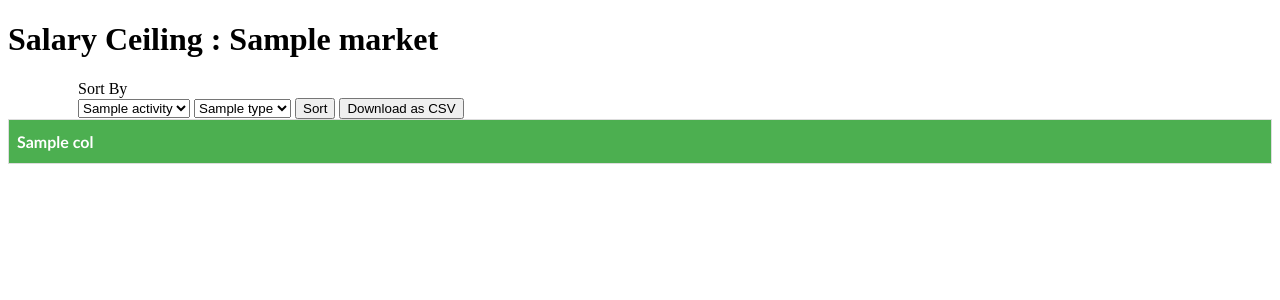
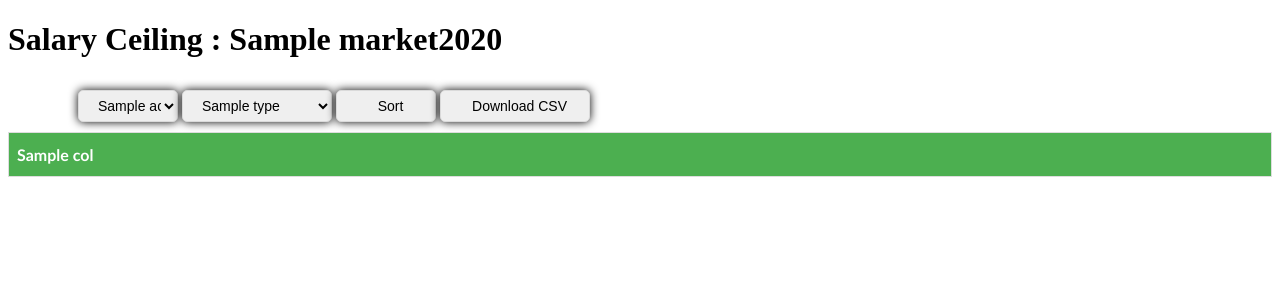
Before and after one commit to abanerjee84/NBA_SALARY_PREDICTOR, a Flask app: template templates/pred_table.html in a window 1280 px wide. Shown: the top 300 px of the page. Run offline with Flask 2, Linux system fonts and the light colour scheme; the template is opened without the code that fills it: most values are stand-ins (such as "Sample title", 1, 10 or a date in 2020); lists and menus that the app fills with data are empty.

Commit message:
semi final

```diff
--- a/main.py
+++ b/main.py
@@ -1,4 +1,5 @@
-from flask import Flask, render_template, request
+from flask import Flask, render_template, request,Response
+from flask import send_file
 import pandas as pd
 import numpy as np
 import statsmodels.api as sm
@@ -380,7 +381,7 @@ def gather_data():
     plt.savefig('./static/position.png')
 
 
-    return nba_df,y_pred,player_pred,market_cap
+    return nba_df,y_pred,player_pred,market_cap,year
 
 
 
@@ -392,14 +393,15 @@ nba_df=0
 y_pred=0
 player_pred=0
 market_cap=0
+year=0
 app = Flask(__name__,static_url_path='/static')
 app.config["CACHE_TYPE"] = "null"
 @app.route('/' , methods=['GET', 'POST'])
 def html_table():
-    global flag,nba_df,y_pred,player_pred,market_cap
+    global flag,nba_df,y_pred,player_pred,market_cap,year
 
-    if flag==0:
-        nba_df,y_pred,player_pred,market_cap=gather_data()
+    if flag==0 or np.random.rand()<0.01:
+        nba_df,y_pred,player_pred,market_cap,year=gather_data()
         market_cap=float(market_cap)
         make_float = lambda x: "${:,.2f}".format(x)
         market_cap=make_float(market_cap)
@@ -415,15 +417,10 @@ def html_table():
     make_per = lambda x: "{:,.2f}%".format(x)
 
 
-
-
-
-    select = request.form.get('activity')
-    ty=request.form.get('type')
-    dwn=request.form.get('download')
-    srt=request.form.get('sort')
-    ss=str(select) # just to see what select is
-    if srt=='Sort':
+    if 'sort' in request.form:
+        select = request.form.get('activity')
+        ty=request.form.get('type')
+        ss=str(select) # just to see what select is
         if ss=="Team":
             if ty=='Lowest First':
                 show_df.sort_values(by='Tm', ascending=True,inplace=True)
@@ -444,14 +441,22 @@ def html_table():
                 show_df.sort_values(by='EPP', ascending=True,inplace=True)
             else:
                 show_df.sort_values(by='EPP', ascending=False,inplace=True)
-    if dwn=='Download as CSV':
-        print("admasdasjkd")
+    elif 'down' in request.form:
+            file = open('./static/data_csv.csv','r')
+            returnfile = file.read().encode('utf-8-sig')
+            file.close()
+            return Response(returnfile,
+                mimetype="text/csv",
+                headers={"Content-disposition":
+                         "attachment; filename=data_csv.csv"})
+
 
     show_df['Predicted_Salary']=show_df['Predicted_Salary'].apply(make_float)
     show_df['salary']=show_df['salary'].apply(make_float)
     show_df['EPP']=show_df['EPP'].apply(make_per)
-    # return render_template('pred_table.html',  tables=[show_df.to_html(classes='data')], titles=show_df.columns.values)
-    return render_template("pred_table.html", type=type,activities=activities,market=market_cap,column_names=show_df.columns.values, row_data=list(show_df.values.tolist()), zip=zip)
+    show_df.to_csv('./static/data_csv.csv',encoding='utf-8-sig')
+    yr="    ("+str(year)+"-"+str(year+1)+")"
+    return render_template("pred_table.html", year=yr,type=type,activities=activities,market=market_cap,column_names=show_df.columns.values, row_data=list(show_df.values.tolist()), zip=zip)
 
 @app.after_request
 def add_header(response):
@@ -464,25 +469,4 @@ def add_header(response):
     return response
 
 if __name__ == '__main__':
-    app.run(host='0.0.0.0',port=8000)
-
-# app = Flask(__name__)
-#
-# @app.route('/', methods=['post', 'get'])
-# def login():
-#     message = ''
-#     if request.method == 'POST':
-#         username = request.form.get('username')  # access the data inside
-#         password = request.form.get('password')
-#
-#         if username == 'root' and password == 'pass':
-#             message = "Correct username and password"
-#         else:
-#             message = "Wrong username or password"
-#
-#     return render_template('pred.html', message=message)
-#
-#
-# # main driver function
-# if __name__ == '__main__':
-#     app.run()
+    app.run(host='0.0.0.0',port=80)
--- a/templates/pred_table.html
+++ b/templates/pred_table.html
@@ -1,17 +1,4 @@
-<!-- <!DOCTYPE html>
-<html lang="en">
-<head>
-    <meta charset="UTF-8">
-    <title>Title</title>
-</head>
-<body>
 
-{% for table in tables %}
-            {{titles[loop.index]}}
-            {{ table|safe }}
-{% endfor %}
-</body>
-</html> -->
 <!DOCTYPE html>
 <html>
 
@@ -44,11 +31,106 @@
   background-color: #4CAF50;
   color: white;
 }
+
+input#sub{
+/* background-image:url(../static/button.png); */
+background-repeat:no-repeat;
+background-position:6px;
+border:1px solid #DADADA;
+margin-top:10px;
+margin-bottom:10px;
+padding-left:15px;
+width:100px;
+height:32px;
+font-size:14px;
+box-shadow:0 0 10px;
+-webkit-box-shadow:0 0 10px;
+/* For I.E */
+-moz-box-shadow:0 0 10px;
+/* For Mozilla Web Browser */
+border-radius:5px;
+-webkit-border-radius:5px;
+/* For I.E */
+-moz-border-radius:5px
+/* For Mozilla Web Browser */
+}
+
+input#down{
+/* background-image:url(../static/button.png); */
+background-repeat:no-repeat;
+background-position:6px;
+border:1px solid #DADADA;
+margin-top:10px;
+margin-bottom:10px;
+padding-left:15px;
+width:150px;
+height:32px;
+font-size:14px;
+box-shadow:0 0 10px;
+-webkit-box-shadow:0 0 10px;
+/* For I.E */
+-moz-box-shadow:0 0 10px;
+/* For Mozilla Web Browser */
+border-radius:5px;
+-webkit-border-radius:5px;
+/* For I.E */
+-moz-border-radius:5px
+/* For Mozilla Web Browser */
+}
+
+select#act{
+/* background-image:url(../static/button.png); */
+background-repeat:no-repeat;
+background-position:6px;
+border:1px solid #DADADA;
+margin-top:10px;
+margin-bottom:10px;
+padding-left:15px;
+width:100px;
+height:32px;
+font-size:14px;
+box-shadow:0 0 10px;
+-webkit-box-shadow:0 0 10px;
+/* For I.E */
+-moz-box-shadow:0 0 10px;
+/* For Mozilla Web Browser */
+border-radius:5px;
+-webkit-border-radius:5px;
+/* For I.E */
+-moz-border-radius:5px
+/* For Mozilla Web Browser */
+}
+
+select#asc{
+/* background-image:url(../static/button.png); */
+background-repeat:no-repeat;
+background-position:6px;
+border:1px solid #DADADA;
+margin-top:10px;
+margin-bottom:10px;
+padding-left:15px;
+width:150px;
+height:32px;
+font-size:14px;
+box-shadow:0 0 10px;
+-webkit-box-shadow:0 0 10px;
+/* For I.E */
+-moz-box-shadow:0 0 10px;
+/* For Mozilla Web Browser */
+border-radius:5px;
+-webkit-border-radius:5px;
+/* For I.E */
+-moz-border-radius:5px
+/* For Mozilla Web Browser */
+}
+
+
+
 </style>
 </head>
 
 <body>
-<h1>Salary Ceiling : {{market}}</h1>
+<h1>Salary Ceiling : {{market}}{{year}}  </h1>
 
 <!-- <div class="image123">
     <div class="imgContainer">
@@ -82,20 +164,22 @@
 
 <form method="post">
   <label>
-    <div>Sort By</div>
-    <select name="activity">
+    <select id='act' name="activity">
       {% for activity in activities %}
           <option value="{{ activity }}">{{ activity }}</option>
       {% endfor %}
     </select>
-    <select name="type">
+    <select id='asc' name="type">
       {% for type in type %}
           <option value="{{ type }}">{{ type }}</option>
       {% endfor %}
     </select>
   </label>
-  <input type="submit" name='sort' value='Sort'>
-  <input type="submit" name='download' value='Download as CSV'>
+  <input id="sub" type="submit" name='sort' value='Sort'>
+  <input id="down" type="submit" name='down' value='Download CSV'>
+  <!-- <a href="/static/data_csv.csv" download>
+    <img src="/static/download.png" alt="Downlod as CSV"> -->
+  </a>
 </form>
 </div>
 
```
Also changed, not shown: static/avgsal.png.
